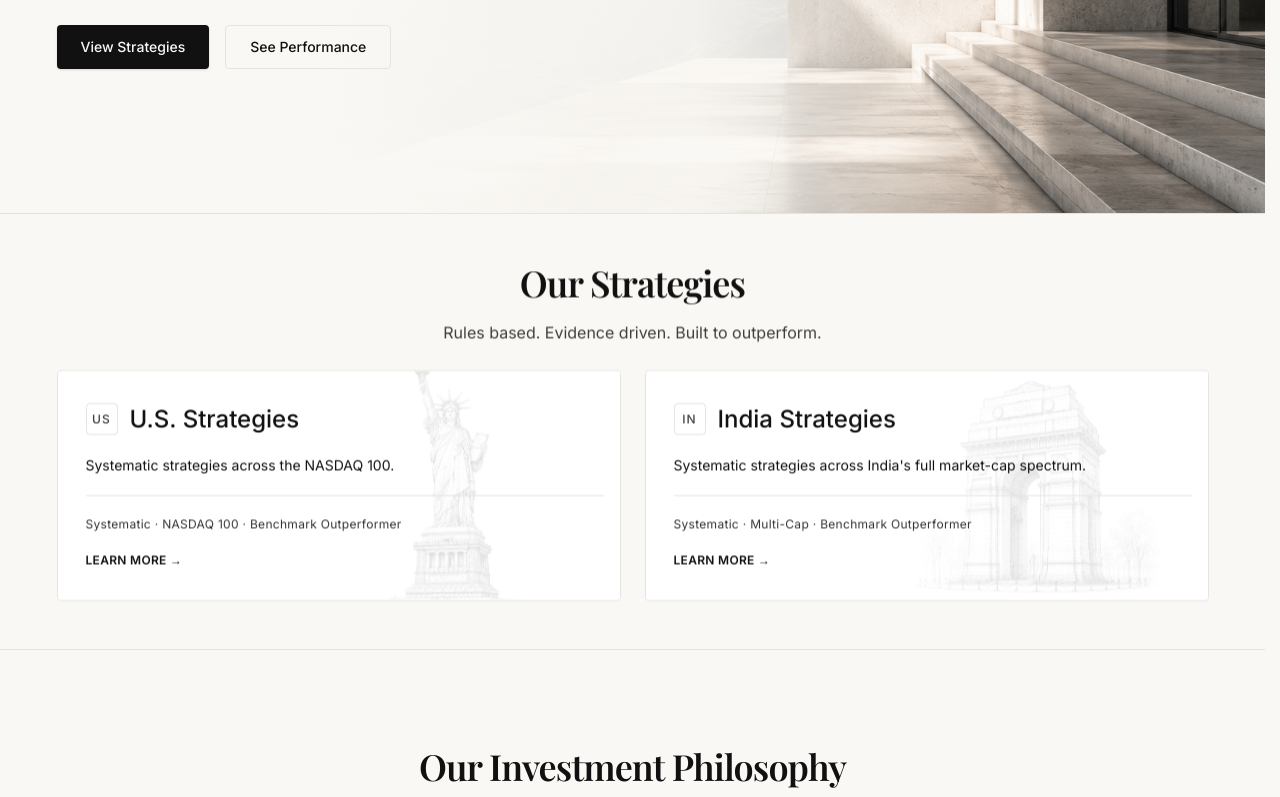
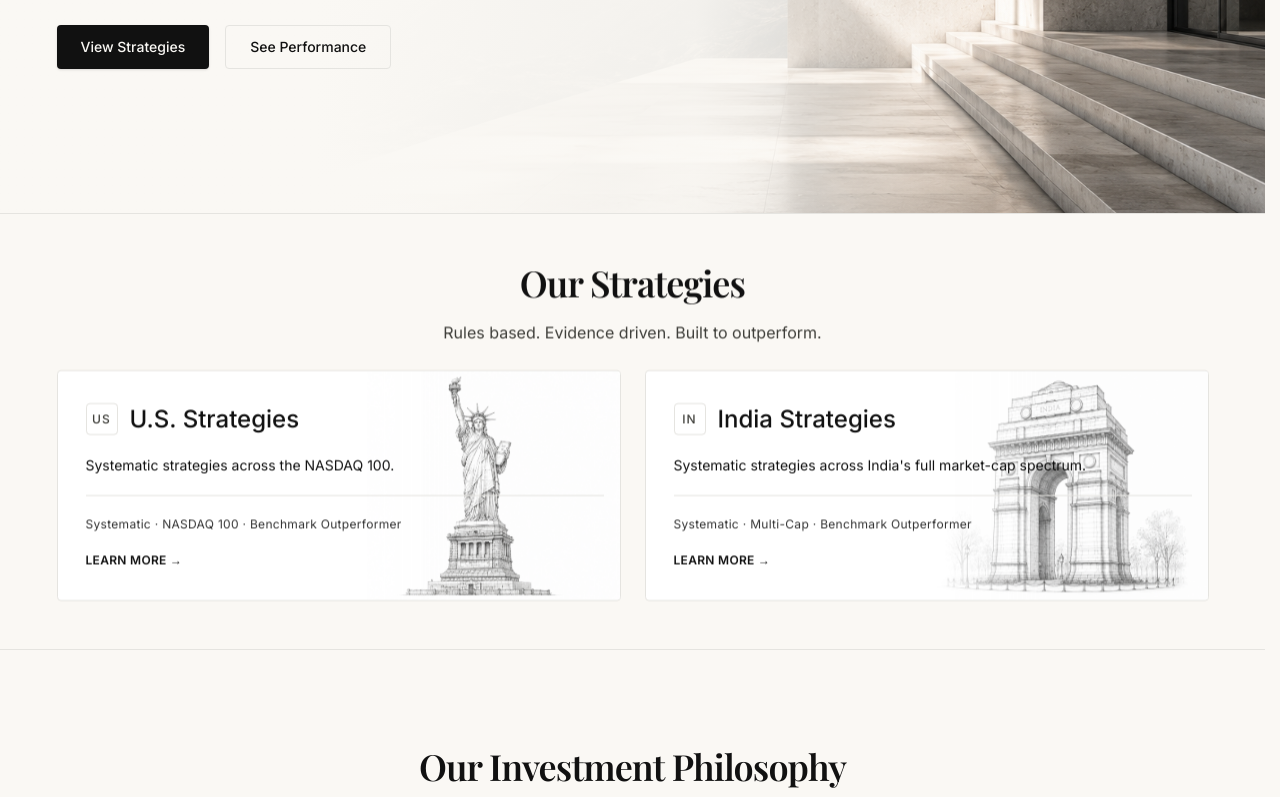
Before and after one commit to erniersnail/stratova, a Next.js app: page / in a window 1280 px wide. Shown: the part 464-1261 px from the top of the page. Built offline with nearby package versions, Linux system fonts and the light colour scheme; no server answers; the database is empty; a web font is replaced by a local one.

Commit message:
fix: separate image wrappers for light and dark mode cards

```diff
--- a/components/sections/StrategiesSection.tsx
+++ b/components/sections/StrategiesSection.tsx
@@ -85,8 +85,7 @@ export default async function StrategiesSection() {
                 <Link href={card.href} className="block h-full">
                   <Paper padding="none" hover className="h-full overflow-hidden">
                     <div className="flex relative">
-                      {/* Text Content */}
-                      <div className="relative z-20 flex-1 py-8 pr-4 pl-7 bg-surface/80 dark:bg-transparent">
+                      <div className="relative z-20 flex-1 py-8 pr-4 pl-7">
                         <div className="flex items-center gap-3">
                           <span className="inline-flex h-8 w-8 shrink-0 items-center justify-center rounded-sm border border-border text-xs font-medium tracking-widest text-secondary">
                             {card.code}
@@ -125,32 +124,33 @@ export default async function StrategiesSection() {
                         </div>
                       </div>
 
-                      {/* Image Container - absolute to ensure it does not push text */}
-                      <div className="absolute inset-y-0 right-0 w-[60%] z-10 overflow-hidden pointer-events-none">
-                        {/* Light Mode Image */}
+                      <div className="absolute inset-y-0 right-0 w-[50%] z-10 overflow-hidden pointer-events-none">
+                        <div className="absolute inset-0 block dark:hidden">
                           <Image
                             src={card.imageLight}
                             alt=""
                             fill
-                          className="object-cover object-center opacity-80 block dark:hidden"
-                          sizes="(max-width: 1024px) 60vw, 400px"
+                            className="object-cover object-center opacity-90"
+                            sizes="(max-width: 1024px) 50vw, 400px"
                             style={{
                               maskImage: "linear-gradient(to right, transparent 0%, black 40%, black 100%)",
                               WebkitMaskImage: "linear-gradient(to right, transparent 0%, black 40%, black 100%)",
                             }}
                           />
-                        {/* Dark Mode Image - mix-blend-screen makes black transparent */}
+                        </div>
+                        <div className="absolute inset-0 hidden dark:block">
                           <Image
                             src={card.imageDark}
                             alt=""
                             fill
-                          className="object-cover object-center hidden dark:block dark:mix-blend-screen dark:opacity-40"
-                          sizes="(max-width: 1024px) 60vw, 400px"
+                            className="object-cover object-center dark:mix-blend-screen dark:opacity-60"
+                            sizes="(max-width: 1024px) 50vw, 400px"
                             style={{
                               maskImage: "linear-gradient(to right, transparent 0%, transparent 40%, black 80%, black 100%)",
                               WebkitMaskImage: "linear-gradient(to right, transparent 0%, transparent 40%, black 80%, black 100%)",
                             }}
                           />
+                        </div>
                       </div>
                     </div>
                   </Paper>
```
Lines whose indentation alone changed are shown as unchanged.
